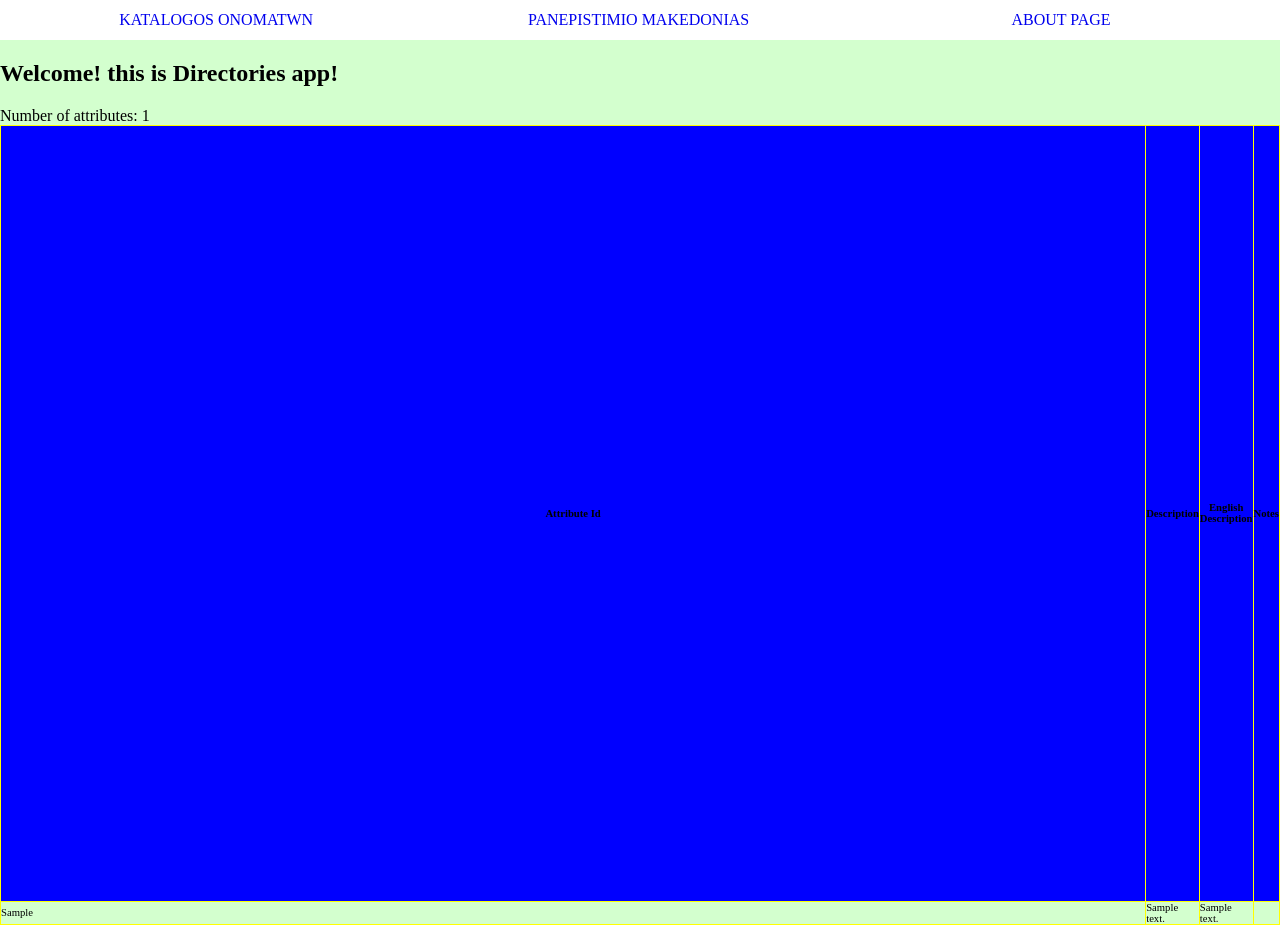
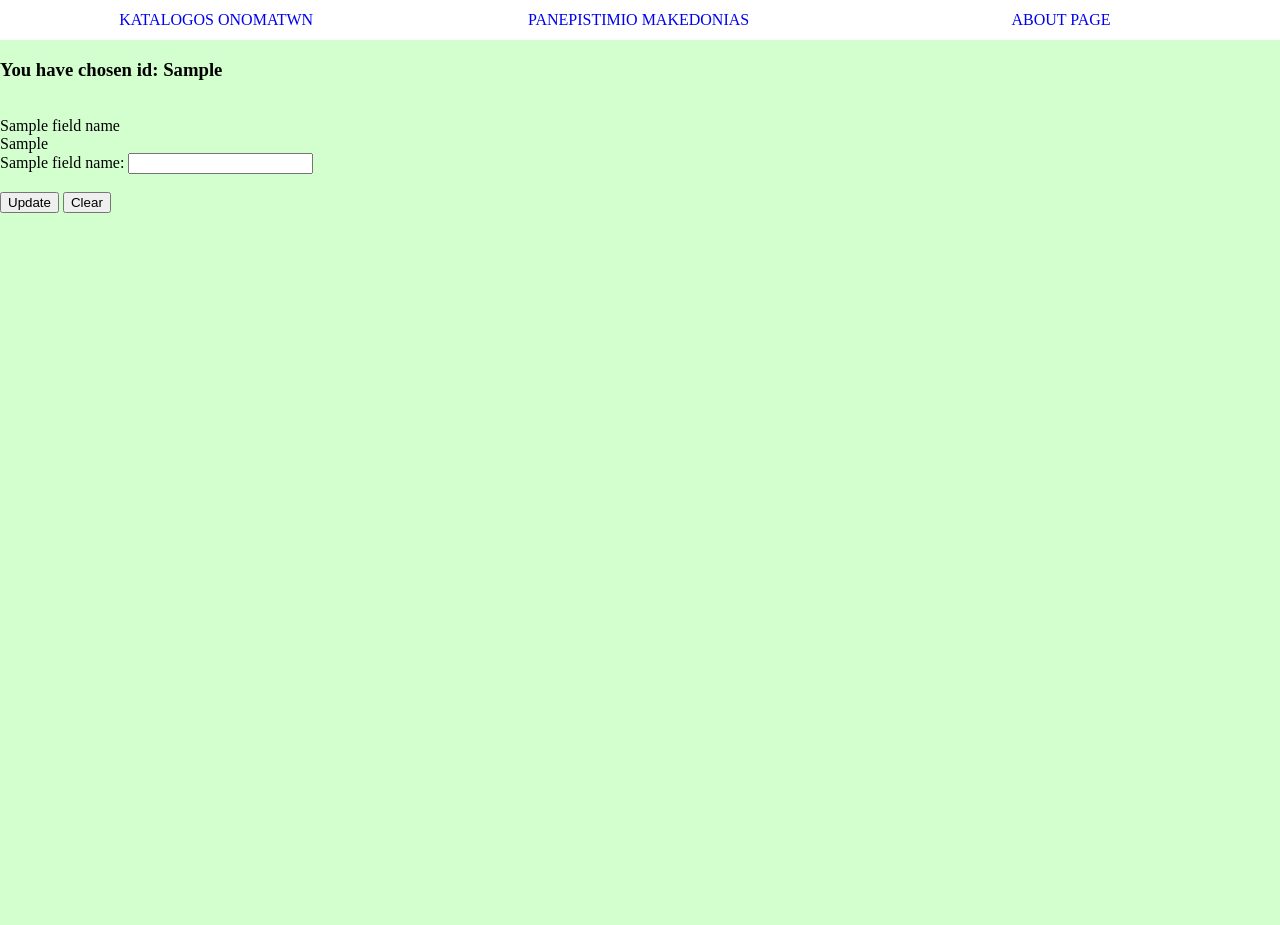
Before and after one commit to per7inac1ousQ/Directories, a Django app: template Directories/templates/Directories/create.html in a window 1280 px wide. After the commit the page ends 213 px from the top, so only its background shows below. Run offline with Django 3.2, Linux system fonts and the light colour scheme; the template is opened without the code that fills it: most values are stand-ins (such as "Sample title", 1, 10 or a date in 2020); parts of the project's set-up code (start-up, migrations or seed data) failed here and were passed over; some libraries are stand-ins or nearby versions.

Commit message:
initialised update page

```diff
--- a/Directories/static/Directories/style.css
+++ b/Directories/static/Directories/style.css
@@ -40,7 +40,12 @@ a:link {
 			overflow:auto;
 			}
 
-table, th, td
+.data-listing td,
+.data-listing th {
+	width: 10%;
+}
+
+table
 {
 border: 1px solid yellow;
 border-collapse:collapse;
--- a/Directories/templates/Directories/base.html
+++ b/Directories/templates/Directories/base.html
@@ -13,7 +13,7 @@
 	{% block navigation %}
 		<div id="top">
 				<ul class="navBar">
-					<li><a href="list.html"> Katalogos onomatwn </a></li>
+					<li><a href="list"> Katalogos onomatwn </a></li>
 					<li><a href="http://www.uom.gr"> Panepistimio Makedonias </a></li>
 					<li><a href="about.html"> About page </a></li>
 				</ul>
--- a/Directories/templates/Directories/create.html
+++ b/Directories/templates/Directories/create.html
@@ -2,22 +2,22 @@
 
 {% block title %} Directories App {% endblock %}
 {% block content%}
-	<h2> Welcome! this is Directories app! </h2>
-	Number of attributes: {{ dir_list|length }}
+	<h3> You have chosen id: {{req_data.0}} </h3>
 	<br />
-	<table>
-	<tr>
-		<th>Attribute Id</th>
-		<th>Description</th>
-		<th>English Description</th>
-		<th>Notes</th>
-	</tr>
-	{% for de in dir_list %}
-	<tr>
-		<td> {{ de.tmima_per }} </td>
-		<td> {{ de.descr }} </td>
-		<td> {{ de.descr_en }} </td>
-	</tr>
-	{% endfor %}
-	</table>
+	{% for f_name in field_names %}
+		{{ f_name }}
+	{% endfor %}<br />
+	{{req_data}}
+	<!-- kane counter me forloop (forloop.counter??) wste na deixnei ola ta stoixeia
+	req_data.
+	Mporei na ginei episis kai me .append() se lista -->
+	<form action="list" method="get">
+	{% for f_name in field_names %}
+		{{f_name}}:	<input id="edit-{{f_name}}" type="text" name={{f_name}} /><br />
+	{% endfor %}<br />
+	<input type="submit" name="Submit" value="Update" />
+	<input type="reset" name="Clear" value="Clear" />
+	</form>
+
+
 {% endblock %}
--- a/Directories/urls.py
+++ b/Directories/urls.py
@@ -7,6 +7,6 @@ urlpatterns = patterns('',
 	url(r'^list$', views.dlist, name='list_models'),
 	#url(r'^(?P<m_id>\d+)/$', views.dlist, name='list_models'),
 	#url(r'^(?P<model_name>\d+)/$', views.dlist, name='list_directories'),
-	url(r'^edit/(?P<pk>\d+)$', views.attrUpdate, name='update_directories'),
+	url(r'^edit/(?P<model_id>\d+)$', views.modelUpdate, name='update_directories'),
 	#url(r'^delete/(?P<pk>\d+)$', views.AttrDelete.as_view(), name='delete_directories'),
 )
```
Also changed, not shown: Directories/templates/Directories/list.html (+26 -22 lines), Directories/templates/Directories/model_data.html (+22 -2 lines), Directories/templatetags/dir_extras.py (+35 -24 lines), Directories/views.py (+38 -3 lines).
